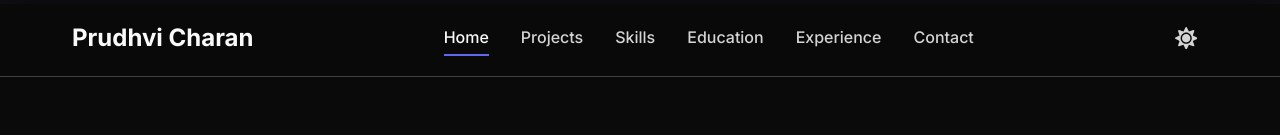
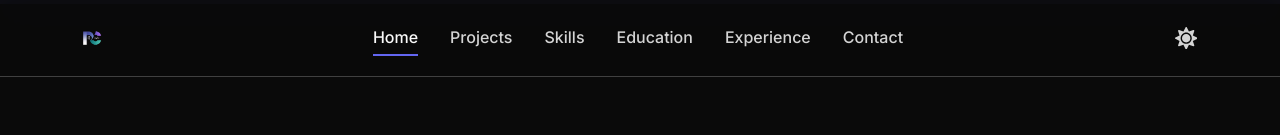
Before and after one commit to Prudhvicharan/portfolio-react, a React (Create React App) app: page / in a window 1280 px wide. Shown: the top 135 px of the page. Built offline with nearby package versions, Linux system fonts and the light colour scheme.

Commit message:
Update logo and enhance footer and navbar components with new styles and images. Revise index.html for improved branding and description.

```diff
--- a/public/index.html
+++ b/public/index.html
@@ -2,14 +2,14 @@
 <html lang="en">
   <head>
     <meta charset="utf-8" />
-    <link rel="icon" href="%PUBLIC_URL%/favicon.ico" />
+    <link rel="icon" href="%PUBLIC_URL%/logo.png" />
     <meta name="viewport" content="width=device-width, initial-scale=1" />
     <meta name="theme-color" content="#000000" />
     <meta
       name="description"
-      content="Professional portfolio of a Full Stack Developer showcasing skills, projects, and experience"
+      content="Professional portfolio of Prudhvi Charan - Full Stack Developer specializing in React, Angular, and modern web technologies"
     />
-    <link rel="apple-touch-icon" href="%PUBLIC_URL%/logo192.png" />
+    <link rel="apple-touch-icon" href="%PUBLIC_URL%/logo.png" />
     <!--
       manifest.json provides metadata used when your web app is installed on a
       user's mobile device or desktop. See https://developers.google.com/web/fundamentals/web-app-manifest/
@@ -46,7 +46,7 @@
       }(window.location))
     </script>
 
-    <title>Sai Prudhvi Charan Pothumsetty | Full Stack Developer</title>
+    <title>Prudhvi Charan | Full Stack Developer</title>
   </head>
   <body>
     <noscript>You need to enable JavaScript to run this app.</noscript>
--- a/src/components/Footer.css
+++ b/src/components/Footer.css
@@ -247,10 +247,28 @@ body.dark-theme .scroll-to-top {
 }
 
 .footer-logo {
+  font-size: var(--text-xl);
+  font-weight: 700;
+  color: var(--text-primary);
+  text-decoration: none;
+  transition: color var(--transition-normal);
   display: flex;
   align-items: center;
-  gap: var(--space-2);
-  text-decoration: none;
+}
+
+.footer-logo-img {
+  height: 35px;
+  width: auto;
+  object-fit: contain;
+  transition: transform var(--transition-normal);
+}
+
+.footer-logo:hover .footer-logo-img {
+  transform: scale(1.05);
+}
+
+.footer-logo:hover {
+  color: var(--primary-500);
 }
 
 .footer-logo-text {
--- a/src/components/Footer.jsx
+++ b/src/components/Footer.jsx
@@ -1,6 +1,7 @@
 import React from "react";
 import { motion } from "framer-motion";
 import { FaLinkedin, FaGithub } from "react-icons/fa";
+import logo from "../assets/logo.png";
 import "./Footer.css";
 
 const navLinks = [
@@ -44,8 +45,11 @@ const Footer = () => {
         >
           <div className="footer-brand">
             <a href="#home" className="footer-logo" aria-label="Go to home">
-              <span className="footer-logo-text">Prudhvi Charan</span>
-              <span className="footer-logo-dot" />
+              <img
+                src={logo}
+                alt="Prudhvi Charan"
+                className="footer-logo-img"
+              />
             </a>
           </div>
           <nav className="footer-nav" aria-label="Footer Navigation">
--- a/src/components/Navbar.css
+++ b/src/components/Navbar.css
@@ -55,6 +55,19 @@
   color: var(--text-primary);
   text-decoration: none;
   transition: color var(--transition-normal);
+  display: flex;
+  align-items: center;
+}
+
+.nav-logo-img {
+  height: 40px;
+  width: auto;
+  object-fit: contain;
+  transition: transform var(--transition-normal);
+}
+
+.nav-logo:hover .nav-logo-img {
+  transform: scale(1.05);
 }
 
 .nav-logo:hover {
--- a/src/components/Navbar.jsx
+++ b/src/components/Navbar.jsx
@@ -3,6 +3,7 @@ import React, { useState, useEffect } from "react";
 import { Link } from "react-scroll";
 import { motion, useScroll } from "framer-motion";
 import { FaSun, FaMoon, FaBars, FaTimes } from "react-icons/fa";
+import logo from "../assets/logo.png";
 import "./Navbar.css";
 
 const Navbar = ({ theme, toggleTheme }) => {
@@ -61,7 +62,7 @@ const Navbar = ({ theme, toggleTheme }) => {
       <nav className={`navbar ${isScrolled ? "scrolled" : ""}`}>
         <div className="navbar-container">
           <a href="#home" className="nav-logo" onClick={closeMenu}>
-            Prudhvi Charan
+            <img src={logo} alt="Prudhvi Charan" className="nav-logo-img" />
           </a>
           <div className="nav-menu-desktop">
             {navLinks.map((link) => (
```
Also changed, not shown: public/logo.png (added), src/assets/logo.png (added).
